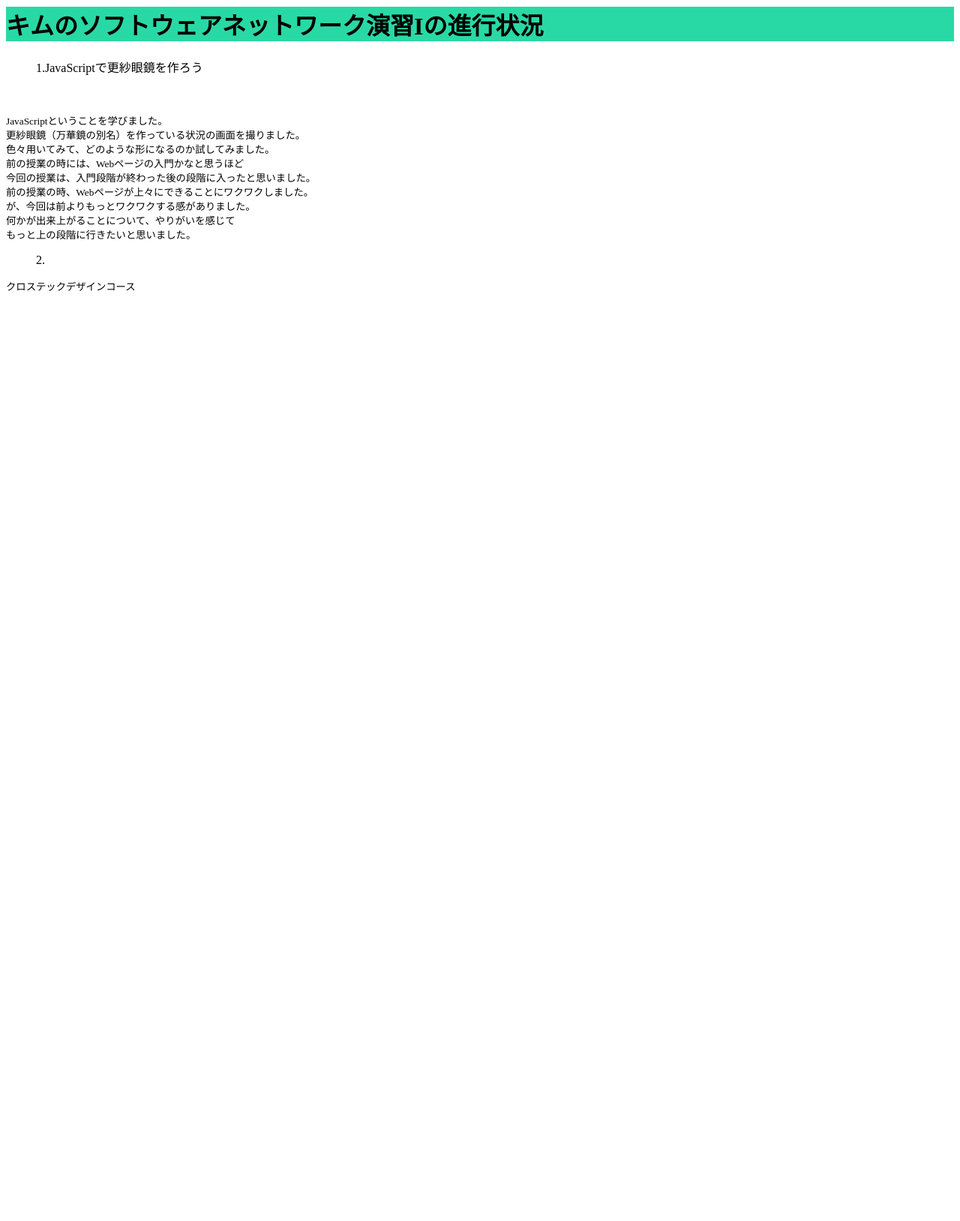
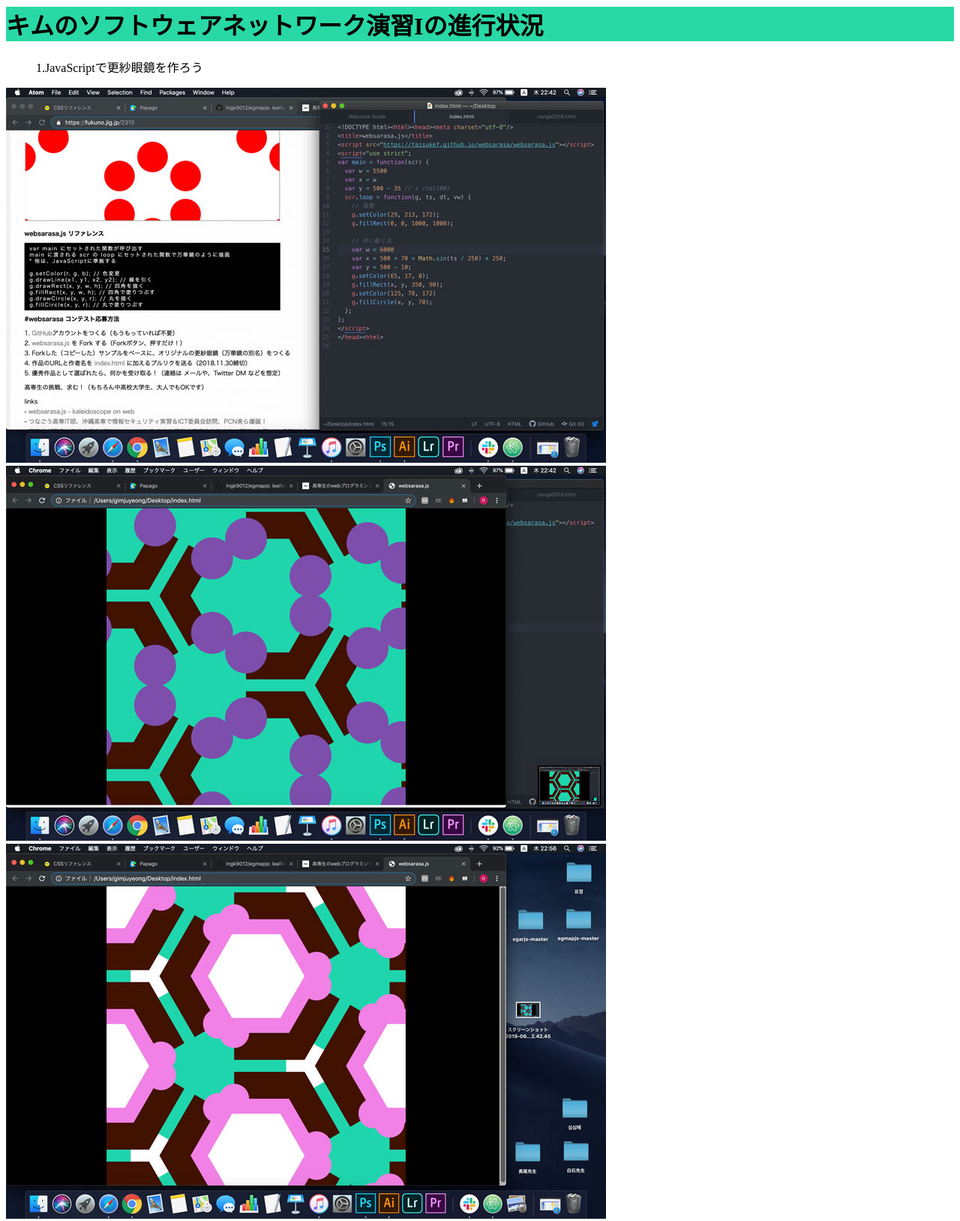
Before and after one commit to KUAD-XtechDesign/studyprogress-lngk9012, a plain HTML site: page subjects/SwNwBasis1.html in a window 1280 px wide. Shown: the part 100-1728 px from the top of the page at 75% size. Before the commit the page ends 800 px from the top, so only its background shows below. Drawn offline with Linux system fonts and the light colour scheme; files that its build step writes are made by us from their sources; files whose address does not match are found by name.

Commit message:
add html flie

```diff
--- a/subjects/SwNwBasis1.html
+++ b/subjects/SwNwBasis1.html
@@ -9,9 +9,9 @@
     <header>
       <nav>
         <ul>
-          <li><a href="/Users/gimjuyeong/Desktop/白石先生/MyfirstWebPage/assets/index.html">Home</a></li>
+          <li><a href="/Users/gimjuyeong/Documents/GitHub/studyprogress-lngk9012/index.html">Home</a></li>
           <li><a href="#">SwNwBasis:1</a></li>
-          <li><a href="/Users/gimjuyeong/Desktop/白石先生/MyfirstWebPage/assets/CV.html">CV</a></li>
+          <li><a href="/Users/gimjuyeong/Documents/GitHub/studyprogress-lngk9012/CV.html">CV</a></li>
         </ul>
       </nav>
       <hr>
@@ -22,9 +22,9 @@
       <ul>
         1.JavaScriptで更紗眼鏡を作ろう
       </ul>
-      <img src="assets/images/1-1.jpg" alt="">
-      <img src="assets/images/2-1.jpg" alt="">
-      <img src="assets/images/3-1.jpg" alt="">
+      <img src="/Users/gimjuyeong/Documents/GitHub/studyprogress-lngk9012/assets/images/1-1.jpg" alt="">
+      <img src="/Users/gimjuyeong/Documents/GitHub/studyprogress-lngk9012/assets/images/2-1.jpg" alt="">
+      <img src="/Users/gimjuyeong/Documents/GitHub/studyprogress-lngk9012/assets/images/3-1.jpg" alt="">
       <p>
         <small>JavaScriptということを学びました。
         <br>更紗眼鏡（万華鏡の別名）を作っている状況の画面を撮りました。
```
